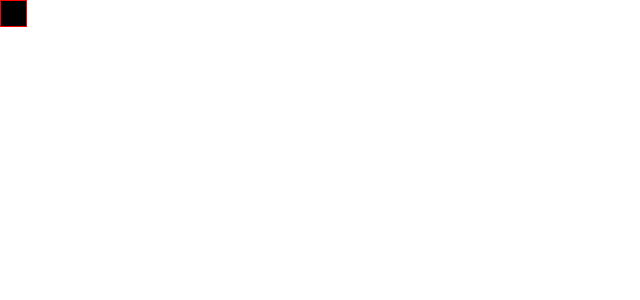
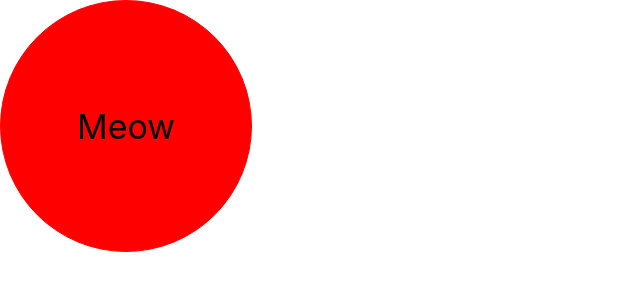
Before and after one commit to MironRibkin/TMS-homework-react, a React (Create React App) app: page / in a window 1280 px wide. Shown: the top 300 px of the page, without its empty margins (0-640 px from the left). Built offline with nearby package versions, Linux system fonts and the light colour scheme.

Commit message:
cats game

```diff
--- a/src/catsGame.js
+++ b/src/catsGame.js
@@ -1,17 +1,29 @@
-import React from "react";
+import React, {useState} from "react";
 
 export const CatsGames = () => {
+
     const style = {
         border: '1px solid red',
-        radius: "50%",
-        width: '25px',
-        height: '25px',
-        backgroundColor: 'black',
+        borderRadius: "50%",
+        width: '250px',
+        height: '250px',
+        backgroundColor: 'red',
+        display: 'flex',
+        justifyContent:'center',
+        alignItems: 'center',
+        fontSize: 34
+    }
 
+    const [use, setUse] = useState(style);
+
+    const cats = () =>{
+        setUse({...use, backgroundColor: 'yellow'})
     }
+
     return (
-        <div style={style}>
-            123
+        <div>
+            <div style={use} onClick={cats}>Meow
+            </div>
         </div>
     )
 }
--- a/src/index.css
+++ b/src/index.css
@@ -11,3 +11,7 @@ code {
   font-family: source-code-pro, Menlo, Monaco, Consolas, 'Courier New',
     monospace;
 }
+
+.catsDiv{
+
+}
--- a/src/index.js
+++ b/src/index.js
@@ -7,7 +7,9 @@ import {CatsGames} from "./catsGame";
 
 ReactDOM.render(
   <React.StrictMode>
-      <CatsGames></CatsGames>
+      <CatsGames>
+          <div className='catsDiv'/>
+      </CatsGames>
     <App />
   </React.StrictMode>,
   document.getElementById('root')
```
Also changed, not shown: src/App.css (line endings or trailing spaces).
